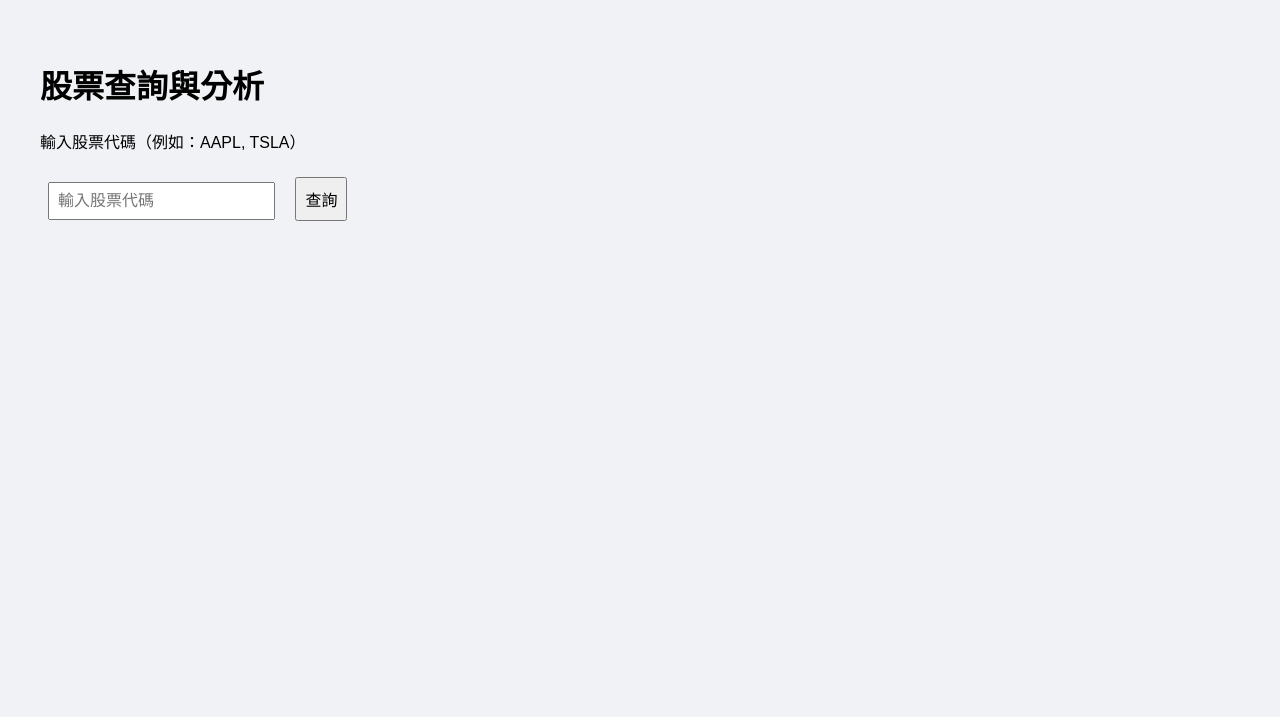
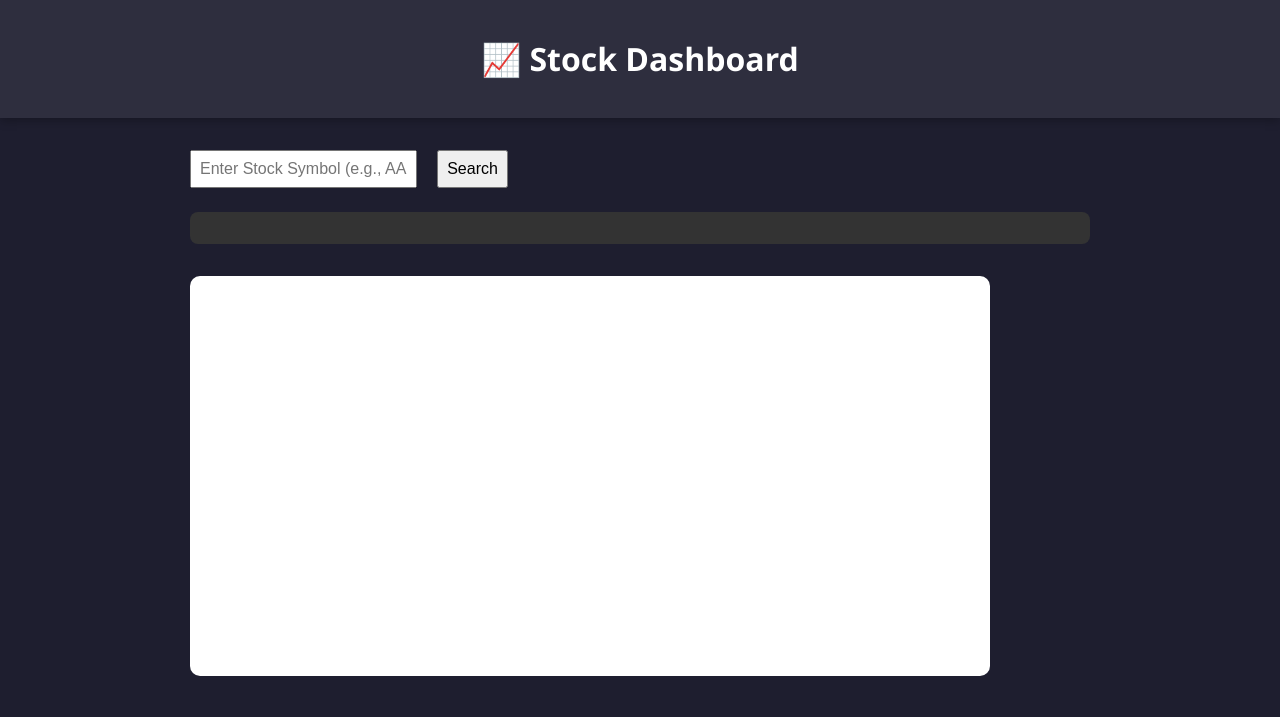
Before and after one commit to JanHungChi/Formorsa, a plain HTML site: page index.html in a window 1280 px wide. Drawn offline with nearby package versions, Linux system fonts and the light colour scheme.

Commit message:
Update index.html

```diff
--- a/index.html
+++ b/index.html
@@ -1,59 +1,127 @@
 <!DOCTYPE html>
-<html lang="zh-Hant">
+<html lang="en">
 <head>
-  <meta charset="UTF-8" />
-  <meta name="viewport" content="width=device-width, initial-scale=1.0" />
-  <title>股票查詢網站</title>
+  <meta charset="UTF-8">
+  <meta name="viewport" content="width=device-width, initial-scale=1.0">
+  <title>Stock Dashboard</title>
+  <script src="https://cdn.jsdelivr.net/npm/chart.js"></script>
   <style>
     body {
-      font-family: Arial, sans-serif;
+      margin: 0;
+      padding: 0;
+      font-family: 'Segoe UI', Tahoma, Geneva, Verdana, sans-serif;
+      background: #1e1e2f;
+      color: #fff;
+    }
+    header {
+      padding: 1em;
+      text-align: center;
+      background: #2e2e3e;
+      box-shadow: 0 2px 10px rgba(0,0,0,0.3);
+    }
+    .container {
       padding: 2em;
-      background: #f0f2f5;
+      max-width: 900px;
+      margin: auto;
     }
     input, button {
       padding: 0.5em;
-      margin: 0.5em;
+      margin-right: 1em;
       font-size: 1em;
     }
     #result {
-      margin-top: 1em;
-      font-size: 1.2em;
+      margin-top: 1.5em;
+      background: #333;
+      padding: 1em;
+      border-radius: 8px;
+    }
+    canvas {
+      margin-top: 2em;
+      background: #fff;
+      border-radius: 10px;
     }
   </style>
 </head>
 <body>
-  <h1>股票查詢與分析</h1>
-  <p>輸入股票代碼（例如：AAPL, TSLA）</p>
-  <input type="text" id="symbolInput" placeholder="輸入股票代碼">
-  <button onclick="getStock()">查詢</button>
-
-  <div id="result"></div>
+  <header>
+    <h1>📈 Stock Dashboard</h1>
+  </header>
+  <div class="container">
+    <input type="text" id="symbolInput" placeholder="Enter Stock Symbol (e.g., AAPL)">
+    <button onclick="fetchData()">Search</button>
+    <div id="result"></div>
+    <canvas id="priceChart" width="800" height="400"></canvas>
+  </div>
 
   <script>
-    async function getStock() {
+    async function fetchData() {
       const symbol = document.getElementById('symbolInput').value.toUpperCase();
-      const apiKey = 'demo'; // 使用 Alpha Vantage 提供的 demo 金鑰，正式使用請申請自己的
-      const url = `https://www.alphavantage.co/query?function=GLOBAL_QUOTE&symbol=${symbol}&apikey=${apiKey}`;
+      const apiKey = 'demo'; // replace with your own API key
+      const url = `https://www.alphavantage.co/query?function=TIME_SERIES_DAILY&symbol=${symbol}&apikey=${apiKey}`;
 
-      document.getElementById('result').innerHTML = '查詢中...';
+      const res = await fetch(url);
+      const data = await res.json();
+      const timeSeries = data['Time Series (Daily)'];
 
-      try {
-        const response = await fetch(url);
-        const data = await response.json();
-        const quote = data['Global Quote'];
+      if (!timeSeries) {
+        document.getElementById('result').innerText = 'No data found or API limit reached.';
+        return;
+      }
 
-        if (quote && quote['05. price']) {
-          document.getElementById('result').innerHTML = `
-            <strong>${symbol}</strong><br>
-            現價：$${quote['05. price']}<br>
-            漲跌：${quote['10. change percent']}
-          `;
-        } else {
-          document.getElementById('result').innerHTML = '找不到股票資訊';
+      const dates = Object.keys(timeSeries).slice(0, 30).reverse();
+      const prices = dates.map(date => parseFloat(timeSeries[date]['4. close']));
+
+      // Simple Moving Average (SMA)
+      const sma = prices.map((_, i, arr) => {
+        if (i < 4) return null;
+        const slice = arr.slice(i - 4, i + 1);
+        return slice.reduce((a, b) => a + b) / slice.length;
+      });
+
+      drawChart(dates, prices, sma);
+    }
+
+    let chart;
+    function drawChart(labels, data, sma) {
+      const ctx = document.getElementById('priceChart').getContext('2d');
+      if (chart) chart.destroy();
+      chart = new Chart(ctx, {
+        type: 'line',
+        data: {
+          labels,
+          datasets: [
+            {
+              label: 'Price',
+              data,
+              borderColor: 'skyblue',
+              tension: 0.3
+            },
+            {
+              label: 'SMA (5-day)',
+              data: sma,
+              borderColor: 'orange',
+              tension: 0.3
+            }
+          ]
+        },
+        options: {
+          plugins: {
+            legend: {
+              labels: {
+                color: '#fff'
+              }
+            }
+          },
+          scales: {
+            x: {
+              ticks: { color: '#ccc' }
+            },
+            y: {
+              ticks: { color: '#ccc' }
+            }
+          }
         }
-      } catch (error) {
-        document.getElementById('result').innerHTML = '查詢錯誤';
-      }
+      });
     }
   </script>
 </body>
```
